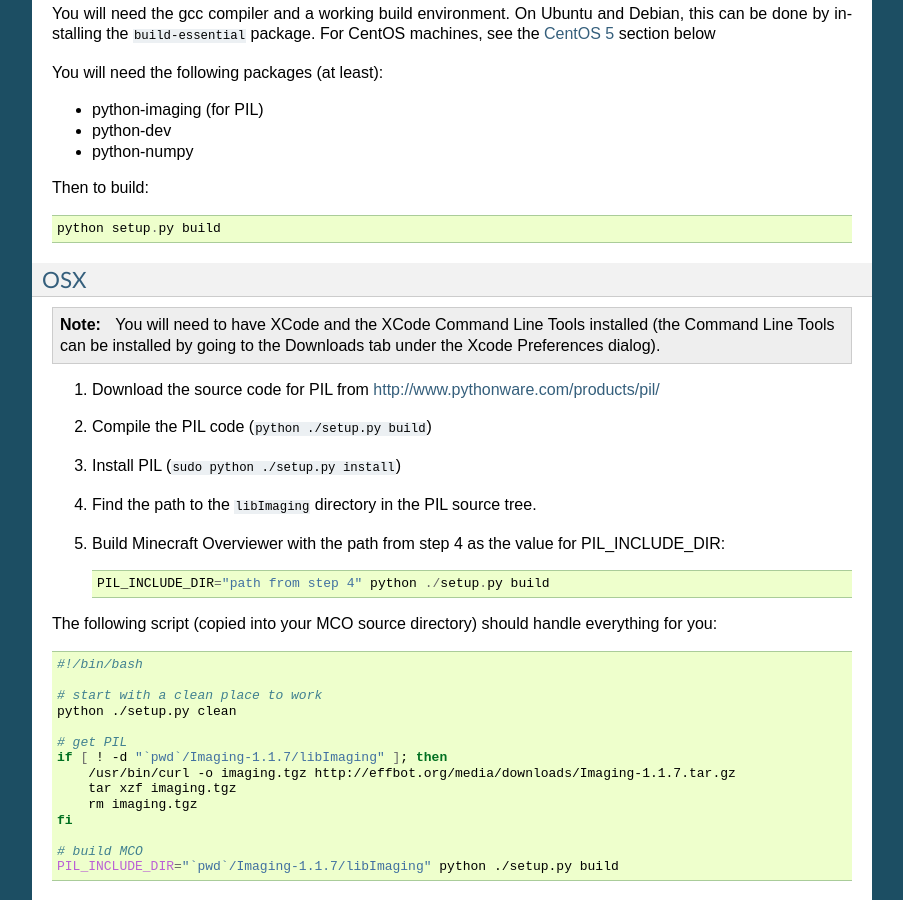
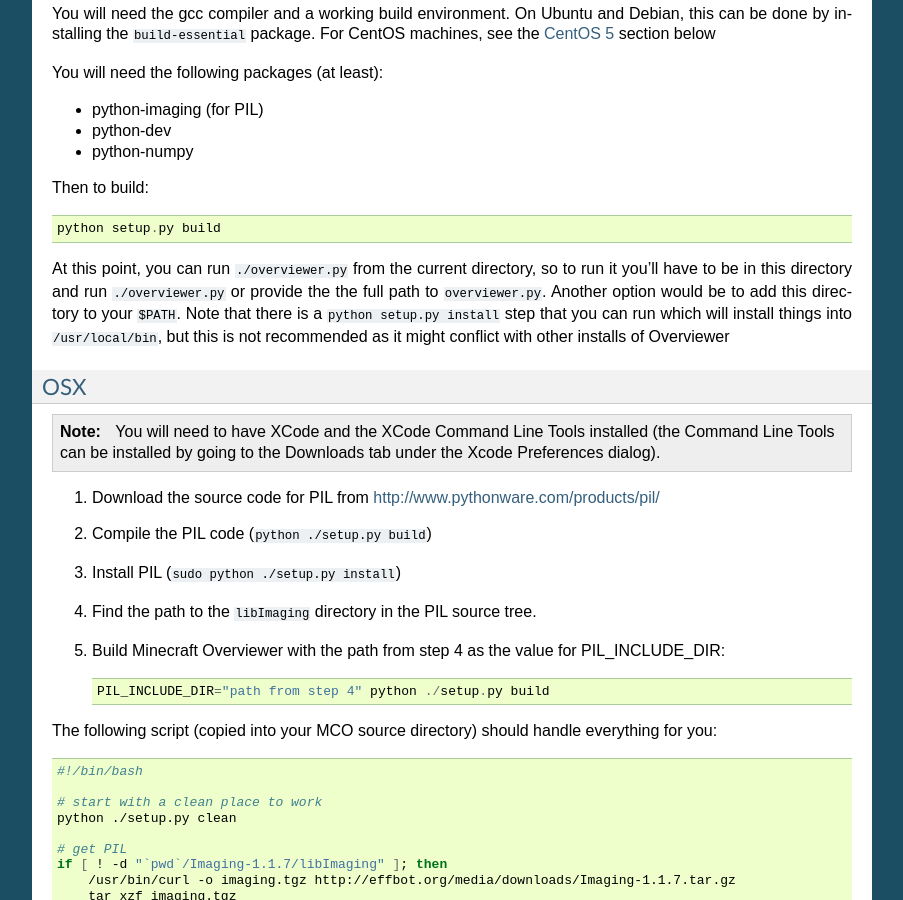
Before and after one commit to overviewer/Minecraft-Overviewer, a Sphinx documentation site: the page built from docs/building.rst, in a window 1280 px wide and 900 px high, scrolled down 2439 px. Shown: the whole window, without its empty margins (198-1101 px from the left). Built offline with Sphinx 7.4.7, drawn with Linux system fonts in a browser that asks for light colours.

Commit message:
Updating linux build docs
Include some small text that clarifies how to run overviewer after a `build` step

```diff
--- a/docs/building.rst
+++ b/docs/building.rst
@@ -134,6 +134,8 @@
 
     python setup.py build
 
+At this point, you can run ``./overviewer.py`` from the current directory, so to run it you'll have to be in this directory and run ``./overviewer.py`` or provide the the full path to ``overviewer.py``.  Another option would be to add this directory to your ``$PATH``.   Note that there is a ``python setup.py install`` step that you can run which will install things into ``/usr/local/bin``, but this is not recommended as it might conflict with other installs of Overviewer
+
 OSX
 ---
 
```
